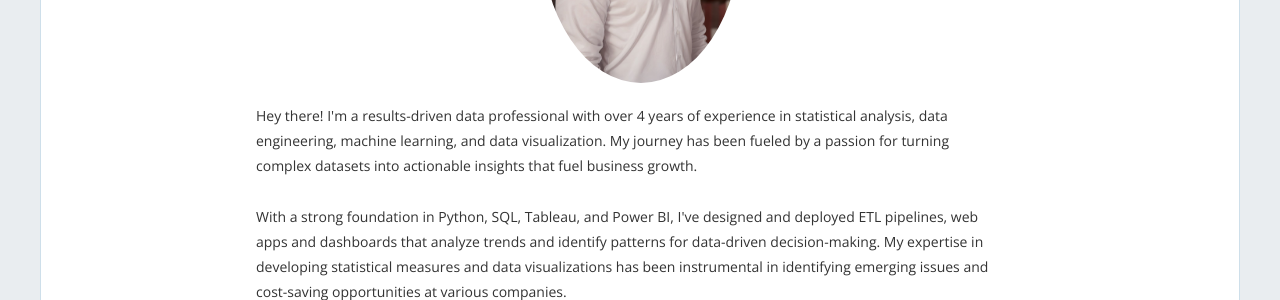
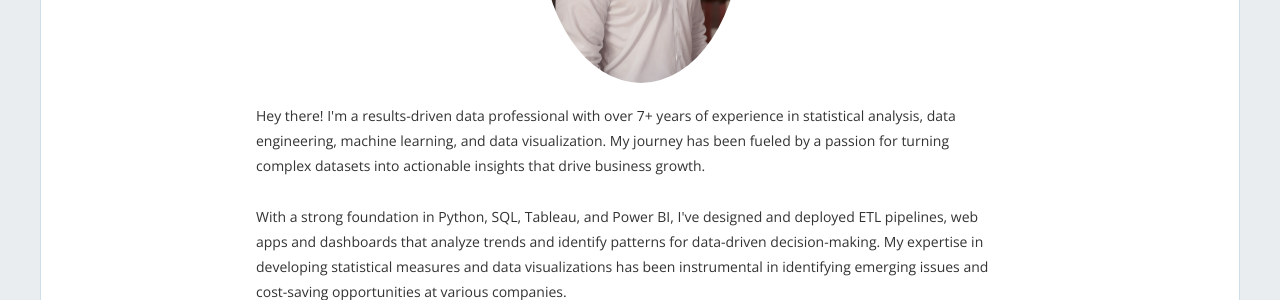
Before and after one commit to coriegee/coriegee.github.io, a Jekyll site: the page built from about.md, in a window 1280 px wide and 1305 px high. Shown: the part 470-770 px from the top of the window. Built offline with Jekyll 4.4.1, drawn with Linux system fonts in a browser that asks for light colours; nearby versions of some CDN libraries.

Commit message:
Update about.md

```diff
--- a/about.md
+++ b/about.md
@@ -45,7 +45,7 @@ permalink: /about/
 	<div class="image-container" style="display: flex; flex-direction: column; align-items: center;">
 	  <img src="/img/Airbrush-AIGC-5.png" alt="Image" style="max-width: 100%; height: auto; margin-bottom: 20px;">
 	  <div class="text-block">
-		<p>Hey there! I'm a results-driven data professional with over 4 years of experience in statistical analysis, data engineering, machine learning, and data visualization. My journey has been fueled by a passion for turning complex datasets into actionable insights that fuel business growth.
+		<p>Hey there! I'm a results-driven data professional with over 7+ years of experience in statistical analysis, data engineering, machine learning, and data visualization. My journey has been fueled by a passion for turning complex datasets into actionable insights that drive business growth.
 		  <br><br>With a strong foundation in Python, SQL, Tableau, and Power BI, I've designed and deployed ETL pipelines, web apps and dashboards that analyze trends and identify patterns for data-driven decision-making. My expertise in developing statistical measures and data visualizations has been instrumental in identifying emerging issues and cost-saving opportunities at various companies.
 		  <br><br>My work doesn't stop there – I've built predictive models for business decision-making, developed real-time monitoring dashboards, and contributed to digital transformation efforts. I'm also certified in AWS Cloud, Tableau, and Alteryx, demonstrating my commitment to staying current in the ever-evolving data landscape.
 		  <br><br>I bring a blend of technical skills and a passion for delivering impactful solutions through data-driven insights. Let's connect and explore how I can contribute to your data science needs!
```
